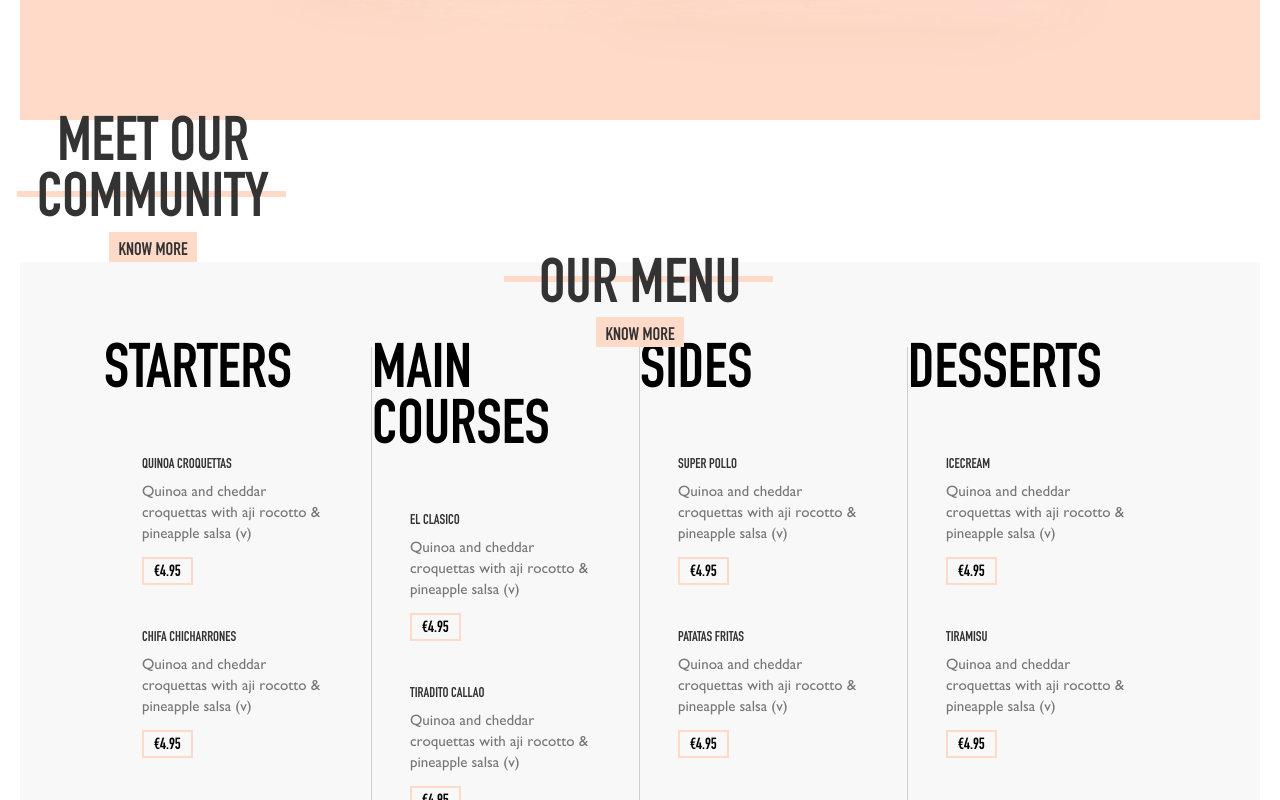
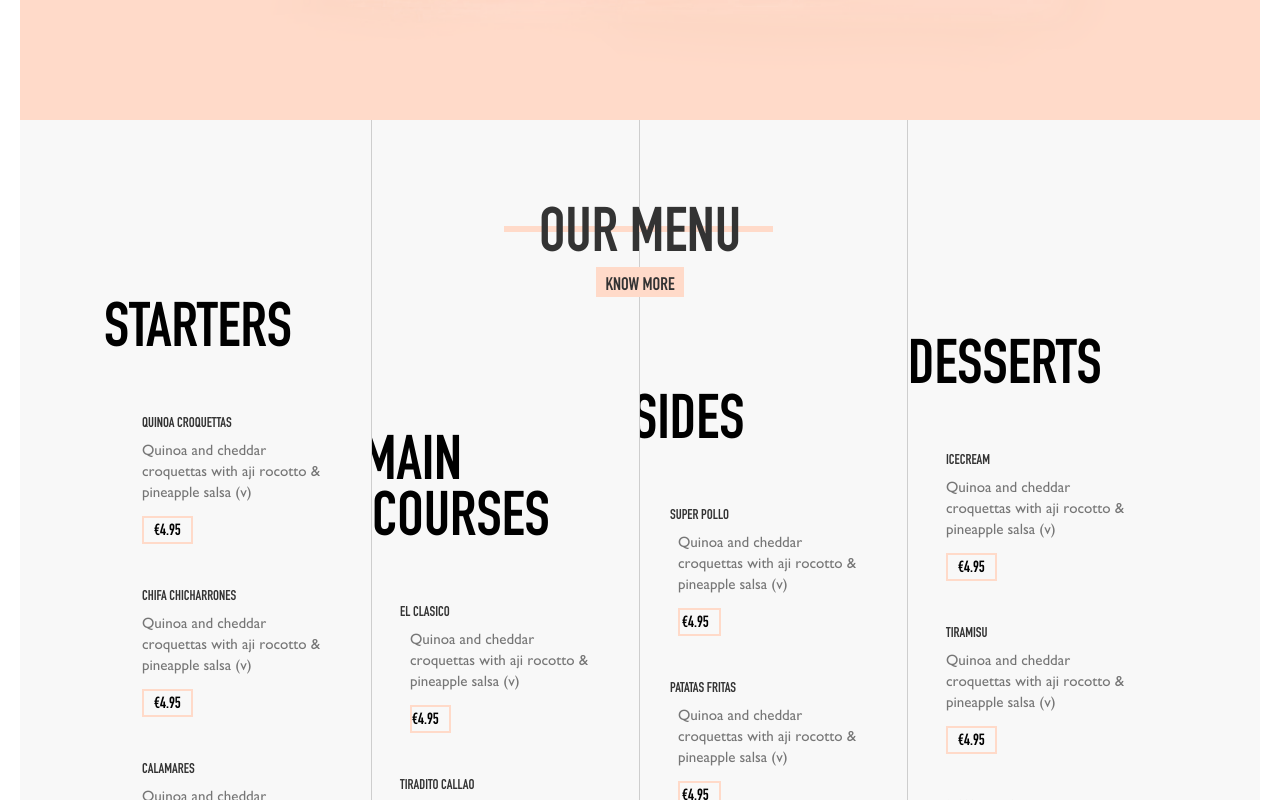
Before and after one commit to orivelton/studio-graphene-home-page, a React (Create React App) app: page / in a window 1280 px wide. Shown: the part 680-1480 px from the top of the page. Built offline with nearby package versions, Linux system fonts and the light colour scheme.

Commit message:
chore: added padding top

```diff
--- a/src/App.js
+++ b/src/App.js
@@ -11,7 +11,7 @@ const App = () => {
     <div className="content">
       <Nav />
       <Home />
-      <Community />
+      {/* <Community /> */}
       <OurMenu />
       <Contact />
       <Footer />
--- a/src/components/ListMenu/ListMenu.scss
+++ b/src/components/ListMenu/ListMenu.scss
@@ -8,8 +8,28 @@
     list-style: none;
     width: 268px;
     border-right: 1px solid $very-light-grey;
+    padding-top: 200px;
+    overflow: hidden;
     &:last-of-type {
       border: 0;
+    }
+
+    &:nth-child(1) {
+      padding-top: 186px;
+    }
+
+    &:nth-child(2) {
+      padding-top: 319px;
+      text-indent: -10px;
+    }
+
+    &:nth-child(3) {
+      padding-top: 278px;
+      text-indent: -8px;
+    }
+
+    &:nth-child(4) {
+      padding-top: 223px;
     }
   }
 
--- a/src/sections/Footer/index.js
+++ b/src/sections/Footer/index.js
@@ -34,16 +34,16 @@ const Footer = () => {
         <p className="copyright">2017. Company. Lorem ipsum dolor sit amet, consectetur adipiscing elit, sed do eiusmod tempor .</p>
         <ul>
           <li>
-            <a href="/"><span class="icon iconinstagram-icon"></span></a>
-          </li>
-          <li>
-            <a href="/"><span class="icon iconLinkedin-icon"></span></a>
+            <a href="/"><span class="icon iconfacebook-icon"></span></a>
           </li>
           <li>
             <a href="/"><span class="icon icontwitter-icon"></span></a>
           </li>
           <li>
-            <a href="/"><span class="icon iconfacebook-icon"></span></a>
+            <a href="/"><span class="icon iconinstagram-icon"></span></a>
+          </li>
+          <li>
+            <a href="/"><span class="icon iconLinkedin-icon"></span></a>
           </li>
         </ul>
       </div>
--- a/src/sections/OurMenu/index.js
+++ b/src/sections/OurMenu/index.js
@@ -5,7 +5,9 @@ import ListMenu from '../../components/ListMenu';
 
 const OurMenu = () => (
   <section className="our-menu">
-    <Title text={'Our Menu'} textBottom={'Know more'}/>
+    <div className="our-menu__title">
+      <Title text={'Our Menu'} textBottom={'Know more'}/>
+    </div>
     <ListMenu />
   </section>
 );
```
